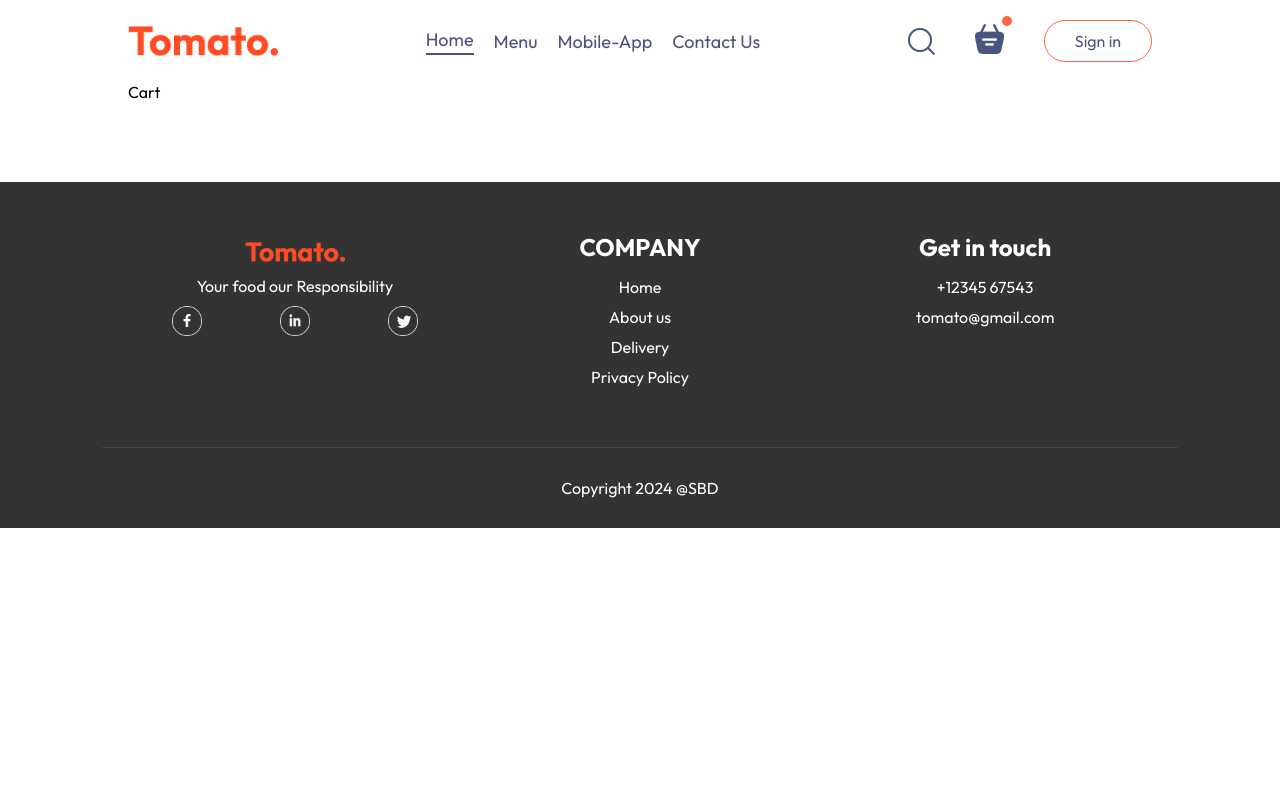
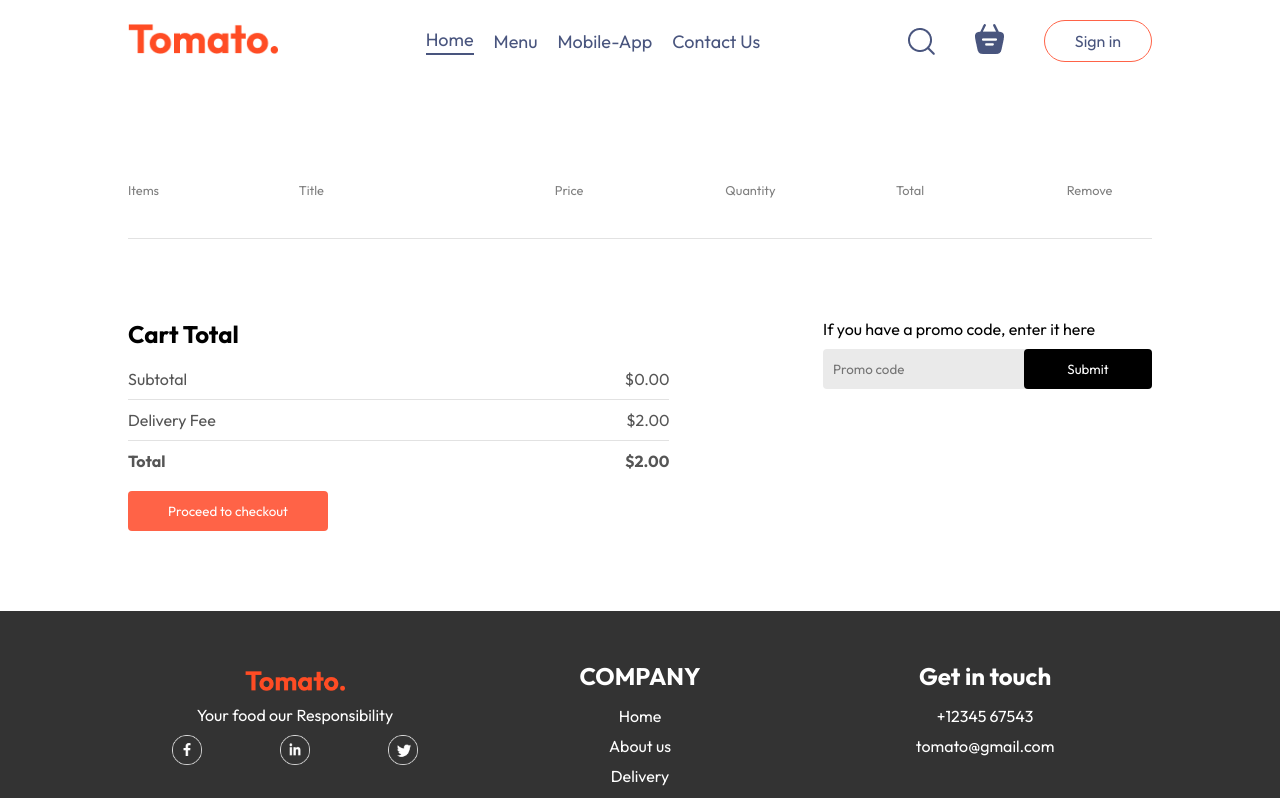
Before and after one commit to shivanidighe01/Food-ordering-site, a React (Vite) app in the folder frontend/: page /cart in a window 1280 px wide. Shown: the top 798 px of the page. Built offline with nearby package versions, Linux system fonts and the light colour scheme.

Commit message:
cart page

```diff
--- a/frontend/src/components/Navbar/Navbar.jsx
+++ b/frontend/src/components/Navbar/Navbar.jsx
@@ -1,15 +1,18 @@
-import React from 'react'
+import React, { useContext } from 'react'
 import { assets } from '../../assets/assets'
 import './Navbar.css'
+import { Link } from 'react-router-dom';
+
 import { useState } from 'react'
+import { StoreContext } from '../../context/StoreContext';
 const Navbar = ({setShowLoginPopup}) => {
 
   const [menu, setMenu] = useState("Home")
-
+  const {getTotalCartAmount}=useContext(StoreContext)
   return (
    <>
    <div className='navbar'>
-    <img className='logo' src={assets.logo} alt="logo" />
+    <Link to='/'><img className='logo' src={assets.logo} alt="logo" /></Link>
 
      <ul className="nav-menu">
       <li onClick={()=>setMenu("Home")} className={menu==='Home'?"active":""}>Home</li>
@@ -21,8 +24,8 @@
     <div className="nav-right">
       <img src={assets.search_icon} alt="search" />
       <div className="search-icon">
-        <img src={assets.basket_icon} alt="basket" />
-        <div className="dot"></div>
+        <Link to='/cart'><img src={assets.basket_icon} alt="basket" /></Link>
+        <div className={getTotalCartAmount()===0?"":"dot"}></div>
       </div>
       <button onClick={()=>setShowLoginPopup(true)}>Sign in</button>
     </div>
--- a/frontend/src/context/StoreContext.jsx
+++ b/frontend/src/context/StoreContext.jsx
@@ -29,6 +29,20 @@
                 setCartItem((prev)=>({...prev,[itemId]:prev[itemId]-1}))
             }
 
+        const getTotalCartAmount=() =>
+        {
+            let totalAmount=0;
+            for(const item in cartItem)
+            {
+                if(cartItem[item]>0)
+                {
+                    let itemInfo=food_list.find((product)=>product._id===item);
+                    totalAmount+=itemInfo.price*cartItem[item];
+                }
+
+            }
+            return totalAmount;
+        }
         // useEffect(() =>
         //     {
         //         console.log(cartItem);
@@ -41,7 +55,8 @@
             cartItem,
             setCartItem,
             addToCart,
-            removeFromCart
+            removeFromCart,
+            getTotalCartAmount
 
         }
 
--- a/frontend/src/pages/Cart/Cart.css
+++ b/frontend/src/pages/Cart/Cart.css
@@ -0,0 +1,110 @@
+.cart
+{
+    margin-top: 100px;
+}
+.cart-items-title
+{
+    display: grid;
+    grid-template-columns: 1fr 1.5fr 1fr 1fr 1fr 0.5fr;
+    align-items: center;
+    color: gray;
+    font-size: max(1vw,12px);
+}
+.cart-items-item
+{
+    margin: 10px 0px;
+    color: black;
+}
+.cart-items-item img
+{
+    width: 50px;
+}
+.cart hr
+{
+    height: 1px;
+    background-color: #e2e2e2;
+    border: none;
+}
+.cart-items-item .cross
+{
+    cursor: pointer;
+}
+.cart-bottom
+{
+    margin-top: 80px;
+    display: flex;
+    justify-content: space-between;
+    gap: max(12vw,20px);
+}
+.cart-total
+{
+    flex: 1;
+    display: flex;
+    flex-direction: column;
+    gap: 20px;
+}
+.cart-total-detail
+{
+    display: flex;
+    justify-content: space-between;
+    color: #555;
+}
+.cart-total hr
+{
+    margin: 10px 0px;
+}
+.cart-total button
+{
+    border: none;
+    color: white;
+    background-color: tomato;
+    width: max(15vw,200px);
+    padding: 12px 0px;
+    border-radius: 4px;
+    cursor: pointer;
+}
+.cart-promocode
+{
+    flex: 1;
+}
+.cart-promocode p
+{
+    color: #555;
+}
+.cart-promocode-input
+{
+    margin-top: 10px;
+    display: flex;
+    justify-content: space-between;
+    align-items: center;
+    background-color: #eaeaea;
+    border-radius: 4px;
+}
+.cart-promocode-input input
+{
+    background: transparent;
+    border: none;
+    outline: none;
+    padding-left: 10px;
+}
+.cart-promocode-input button
+{
+    width: max(10vw,120px);
+    padding: 12px 5px;
+    background-color: black;
+    border: none;
+    color: white;
+    border-radius: 4px;
+}
+
+@media(max-width:750px)
+{
+    .cart-bottom
+    {
+        flex-direction: column-reverse;
+    }
+    .cart-promocode
+    {
+        justify-content: start;
+    }
+}
--- a/frontend/src/pages/Cart/Cart.jsx
+++ b/frontend/src/pages/Cart/Cart.jsx
@@ -1,9 +1,78 @@
-import React from 'react'
-import './Cart.css'
+import React, { useContext } from 'react';
+import { useNavigate } from 'react-router-dom'; // Import useNavigate correctly
+import { StoreContext } from '../../context/StoreContext'; // No need to import StoreContextProvider here
+import './Cart.css';
+
 const Cart = () => {
+  const { cartItem, food_list, removeFromCart, getTotalCartAmount } = useContext(StoreContext);
+  const navigate = useNavigate(); // Correctly using useNavigate
+
   return (
-    <div>Cart</div>
-  )
+    <div className='cart'>
+      <div className="cart-items">
+        <div className="cart-items-title">
+          <p>Items</p>
+          <p>Title</p>
+          <p>Price</p>
+          <p>Quantity</p>
+          <p>Total</p>
+          <p>Remove</p>
+        </div>
+        <br />
+        <hr />
+        {
+          food_list.map((item) => {
+            const quantity = cartItem?.[item._id] || 0;
+            if (quantity > 0) {
+              return (
+                <div key={item._id} className="cart-items-title cart-items-item">
+                  <img src={item.image} alt={item.name} /> {/* Added alt text for accessibility */}
+                  <p>{item.name}</p>
+                  <p>${item.price.toFixed(2)}</p> {/* Formatting price */}
+                  <p>{quantity}</p>
+                  <p>${(item.price * quantity).toFixed(2)}</p> {/* Formatting total */}
+                  <p onClick={() => removeFromCart(item._id)} className="cross">X</p>
+                  <hr />
+                </div>
+              );
+            }
+            return null; // Explicitly return null for the else case
+          })
+        }
+      </div>
+      <div className="cart-bottom">
+        <div className="cart-total">
+          <h2>Cart Total</h2>
+          <div>
+            <div className="cart-total-detail">
+              <p>Subtotal</p>
+              <p>${getTotalCartAmount().toFixed(2)}</p> {/* Formatting subtotal */}
+            </div>
+            <hr />
+            <div className="cart-total-detail">
+              <p>Delivery Fee</p>
+              <p>$2.00</p> {/* Formatting delivery fee */}
+            </div>
+            <hr />
+            <div className="cart-total-detail">
+              <b>Total</b>
+              <b>${(getTotalCartAmount() + 2).toFixed(2)}</b> {/* Formatting total */}
+            </div>
+          </div>
+          <button onClick={() => navigate('/order')}>Proceed to checkout</button>
+        </div>
+        <div className="cart-promo-code">
+          <div>
+            <p>If you have a promo code, enter it here</p>
+            <div className="cart-promocode-input">
+              <input type="text" placeholder='Promo code' />
+              <button>Submit</button>
+            </div>
+          </div>
+        </div>
+      </div>
+    </div>
+  );
 }
 
-export default Cart
+export default Cart;
```
